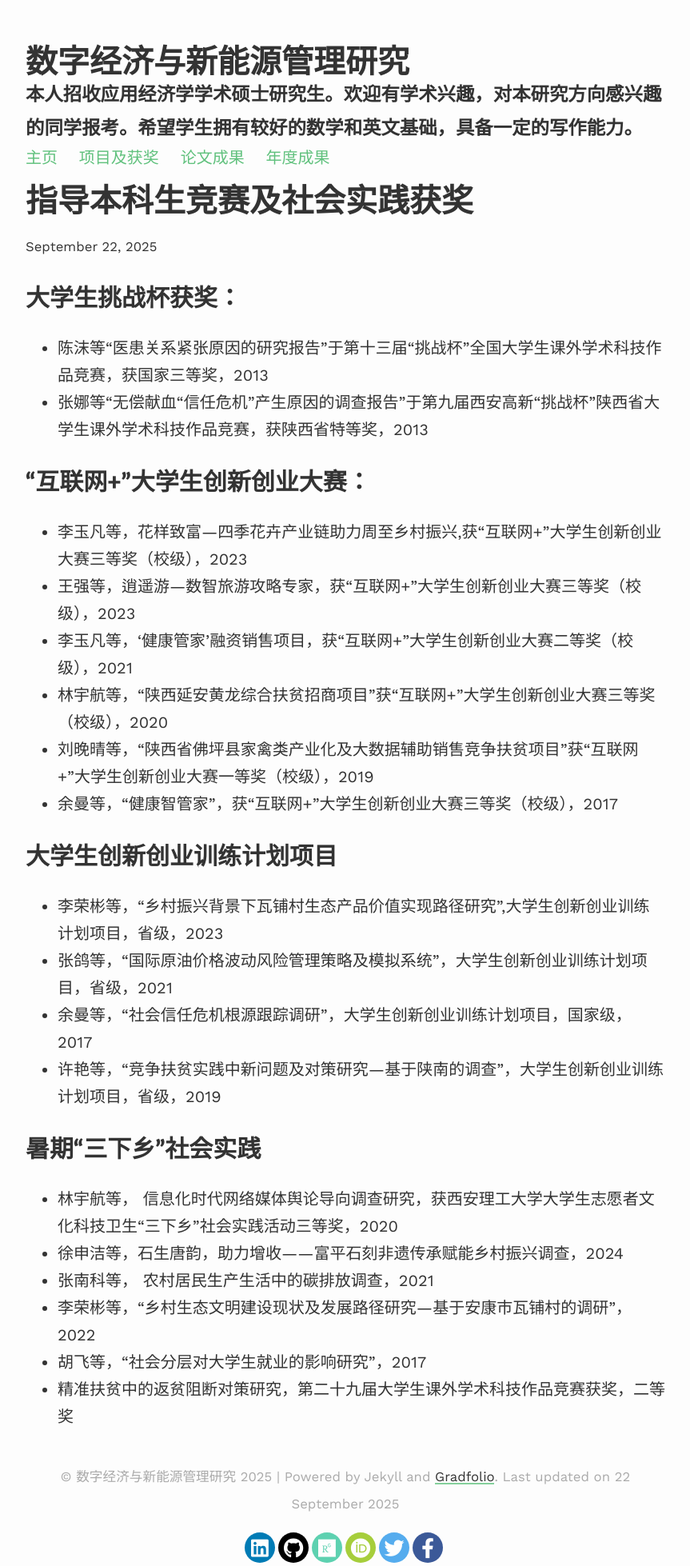
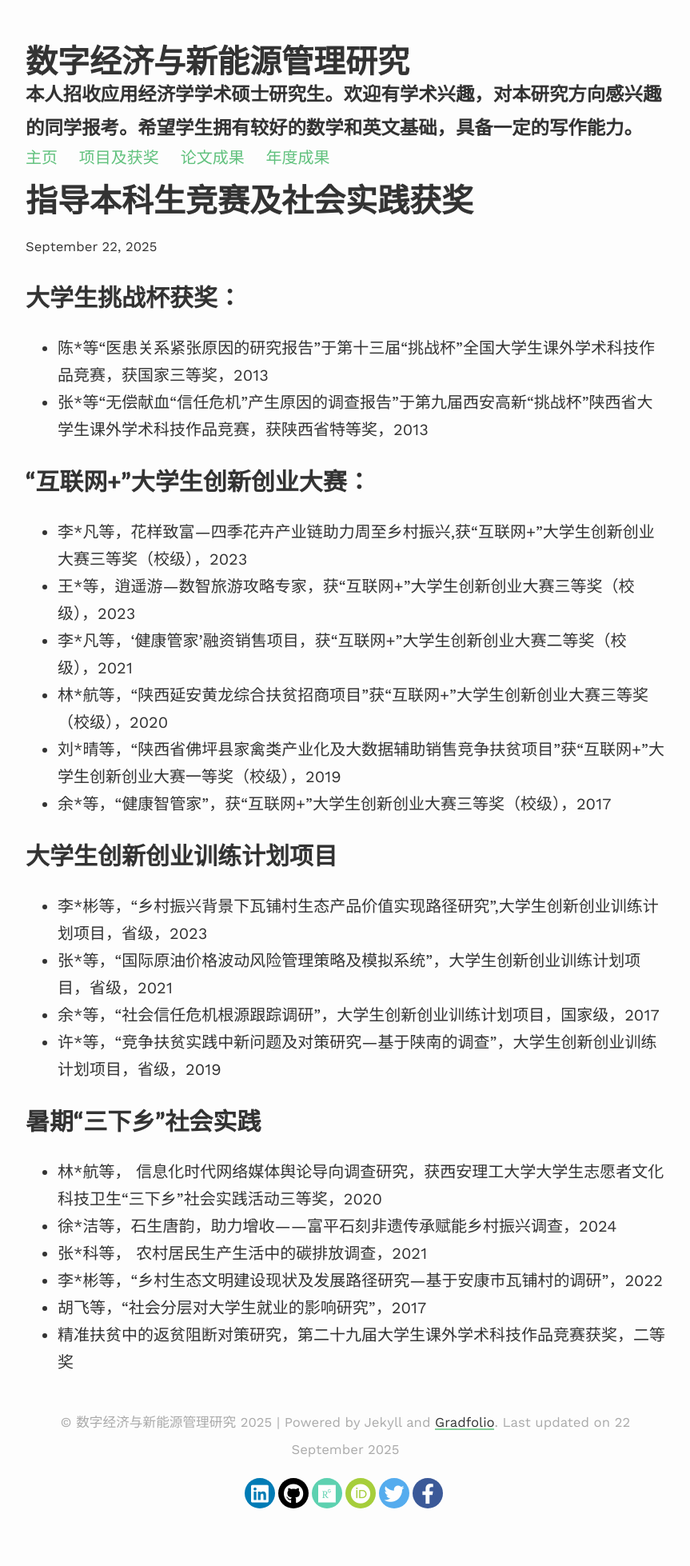
Before and after one commit to dakuamao/sun, a Jekyll site: the page built from _projects/4_project.md, in a window 1280 px wide. Shown: the whole page at 80% size, without its empty margins (208-1071 px from the left). Built offline with Jekyll 4.4.1, drawn with Linux system fonts in a browser that asks for light colours; nearby versions of some CDN libraries; after the commit the page ends 1890 px from its top, so only the background shows below that.

Commit message:
Update 4_project.md

```diff
--- a/_projects/4_project.md
+++ b/_projects/4_project.md
@@ -8,31 +8,31 @@ description: 指导教师
 
 大学生挑战杯获奖：
 ============
-- 陈沫等“医患关系紧张原因的研究报告”于第十三届“挑战杯”全国大学生课外学术科技作品竞赛，获国家三等奖，2013
-- 张娜等“无偿献血“信任危机”产生原因的调查报告”于第九届西安高新“挑战杯”陕西省大学生课外学术科技作品竞赛，获陕西省特等奖，2013
+- 陈*等“医患关系紧张原因的研究报告”于第十三届“挑战杯”全国大学生课外学术科技作品竞赛，获国家三等奖，2013
+- 张*等“无偿献血“信任危机”产生原因的调查报告”于第九届西安高新“挑战杯”陕西省大学生课外学术科技作品竞赛，获陕西省特等奖，2013
 
 “互联网+”大学生创新创业大赛：
 ============
-- 李玉凡等，花样致富—四季花卉产业链助力周至乡村振兴,获“互联网+”大学生创新创业大赛三等奖（校级），2023
-- 王强等，逍遥游—数智旅游攻略专家，获“互联网+”大学生创新创业大赛三等奖（校级），2023
-- 李玉凡等，‘健康管家’融资销售项目，获“互联网+”大学生创新创业大赛二等奖（校级），2021
-- 林宇航等，“陕西延安黄龙综合扶贫招商项目”获“互联网+”大学生创新创业大赛三等奖（校级），2020
-- 刘晚晴等，“陕西省佛坪县家禽类产业化及大数据辅助销售竞争扶贫项目”获“互联网+”大学生创新创业大赛一等奖（校级），2019
-- 余曼等，“健康智管家”，获“互联网+”大学生创新创业大赛三等奖（校级），2017
+- 李*凡等，花样致富—四季花卉产业链助力周至乡村振兴,获“互联网+”大学生创新创业大赛三等奖（校级），2023
+- 王*等，逍遥游—数智旅游攻略专家，获“互联网+”大学生创新创业大赛三等奖（校级），2023
+- 李*凡等，‘健康管家’融资销售项目，获“互联网+”大学生创新创业大赛二等奖（校级），2021
+- 林*航等，“陕西延安黄龙综合扶贫招商项目”获“互联网+”大学生创新创业大赛三等奖（校级），2020
+- 刘*晴等，“陕西省佛坪县家禽类产业化及大数据辅助销售竞争扶贫项目”获“互联网+”大学生创新创业大赛一等奖（校级），2019
+- 余*等，“健康智管家”，获“互联网+”大学生创新创业大赛三等奖（校级），2017
 
 
 大学生创新创业训练计划项目
 ============
-- 李荣彬等，“乡村振兴背景下瓦铺村生态产品价值实现路径研究”,大学生创新创业训练计划项目，省级，2023
-- 张鸽等，“国际原油价格波动风险管理策略及模拟系统”，大学生创新创业训练计划项目，省级，2021
-- 余曼等，“社会信任危机根源跟踪调研”，大学生创新创业训练计划项目，国家级，2017
-- 许艳等，“竞争扶贫实践中新问题及对策研究—基于陕南的调查”，大学生创新创业训练计划项目，省级，2019
+- 李*彬等，“乡村振兴背景下瓦铺村生态产品价值实现路径研究”,大学生创新创业训练计划项目，省级，2023
+- 张*等，“国际原油价格波动风险管理策略及模拟系统”，大学生创新创业训练计划项目，省级，2021
+- 余*等，“社会信任危机根源跟踪调研”，大学生创新创业训练计划项目，国家级，2017
+- 许*等，“竞争扶贫实践中新问题及对策研究—基于陕南的调查”，大学生创新创业训练计划项目，省级，2019
 
 暑期“三下乡”社会实践
 ============
-- 林宇航等， 信息化时代网络媒体舆论导向调查研究，获西安理工大学大学生志愿者文化科技卫生“三下乡”社会实践活动三等奖，2020
-- 徐申洁等，石生唐韵，助力增收——富平石刻非遗传承赋能乡村振兴调查，2024
-- 张南科等， 农村居民生产生活中的碳排放调查，2021
-- 李荣彬等，“乡村生态文明建设现状及发展路径研究—基于安康市瓦铺村的调研”，2022
+- 林*航等， 信息化时代网络媒体舆论导向调查研究，获西安理工大学大学生志愿者文化科技卫生“三下乡”社会实践活动三等奖，2020
+- 徐*洁等，石生唐韵，助力增收——富平石刻非遗传承赋能乡村振兴调查，2024
+- 张*科等， 农村居民生产生活中的碳排放调查，2021
+- 李*彬等，“乡村生态文明建设现状及发展路径研究—基于安康市瓦铺村的调研”，2022
 - 胡飞等，“社会分层对大学生就业的影响研究”，2017
 - 精准扶贫中的返贫阻断对策研究，第二十九届大学生课外学术科技作品竞赛获奖，二等奖
```
